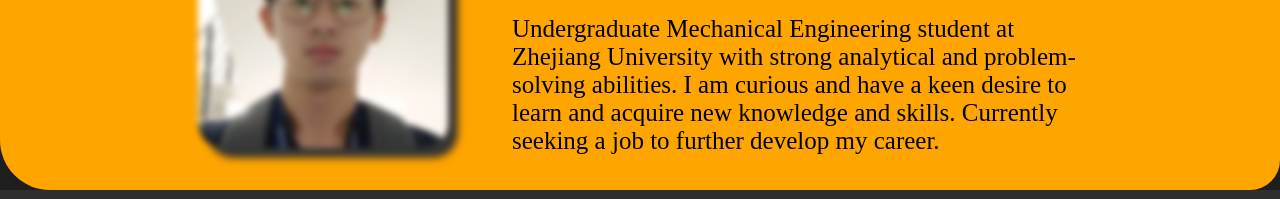
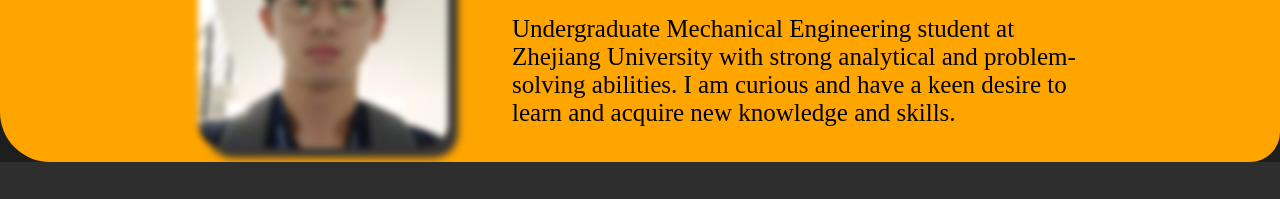
Before and after one commit to yonger318/yonger318.github.io, a plain HTML site: page index.html in a window 1280 px wide. Shown: the part 232-431 px from the top of the page. Drawn offline with Linux system fonts and the light colour scheme.

Commit message:
Update index.html

```diff
--- a/index.html
+++ b/index.html
@@ -43,8 +43,7 @@
                     at Zhejiang University with strong analytical and
                     problem-solving abilities. I am curious and have a
                     keen desire to learn and acquire new knowledge and
-                    skills. Currently seeking a job to further develop
-                    my career.</p>
+                    skills.</p>
                 </div>
 
                 <div class="blank">
```
